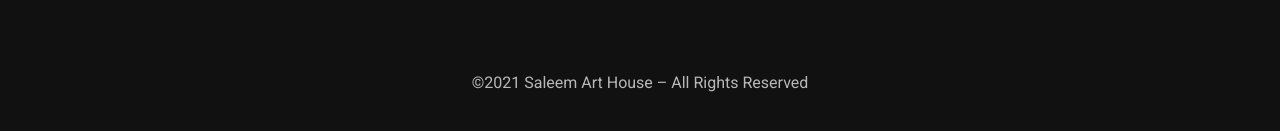
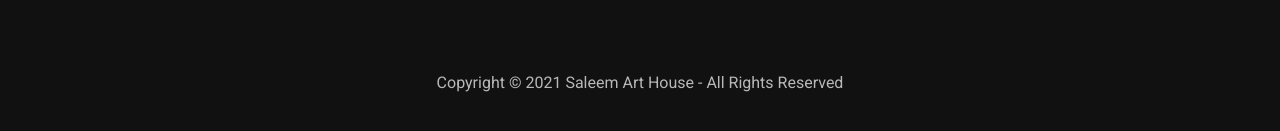
Before and after one commit to saleemarthouse/saleem_art_house, a plain HTML site: page engagement_photoshoot.html in a window 1280 px wide. Shown: the part 4957-5088 px from the top of the page. Drawn offline with Linux system fonts and the light colour scheme.

Commit message:
Update engagement_photoshoot.html

```diff
--- a/engagement_photoshoot.html
+++ b/engagement_photoshoot.html
@@ -260,7 +260,7 @@
                 <h3>We're truly happy you’re here.</h3>
                 <p>Your goal is to throw the most epic party for your friends and family? Our goal is to capture these special moments for you. For us this is a big thing, as we always put a lot of effort in our work. For us this is not just a client / vendor thing. We need to connect and team up to get the best results possible.</p>
             </div>
-        <p>&copy2021 Saleem Art House – All Rights Reserved</p>
+        <p>Copyright &copy; <script>document.write(new Date().getFullYear())</script> Saleem Art House - All Rights Reserved</p>
     </footer>
     <!-- end of footer -->
 
```
